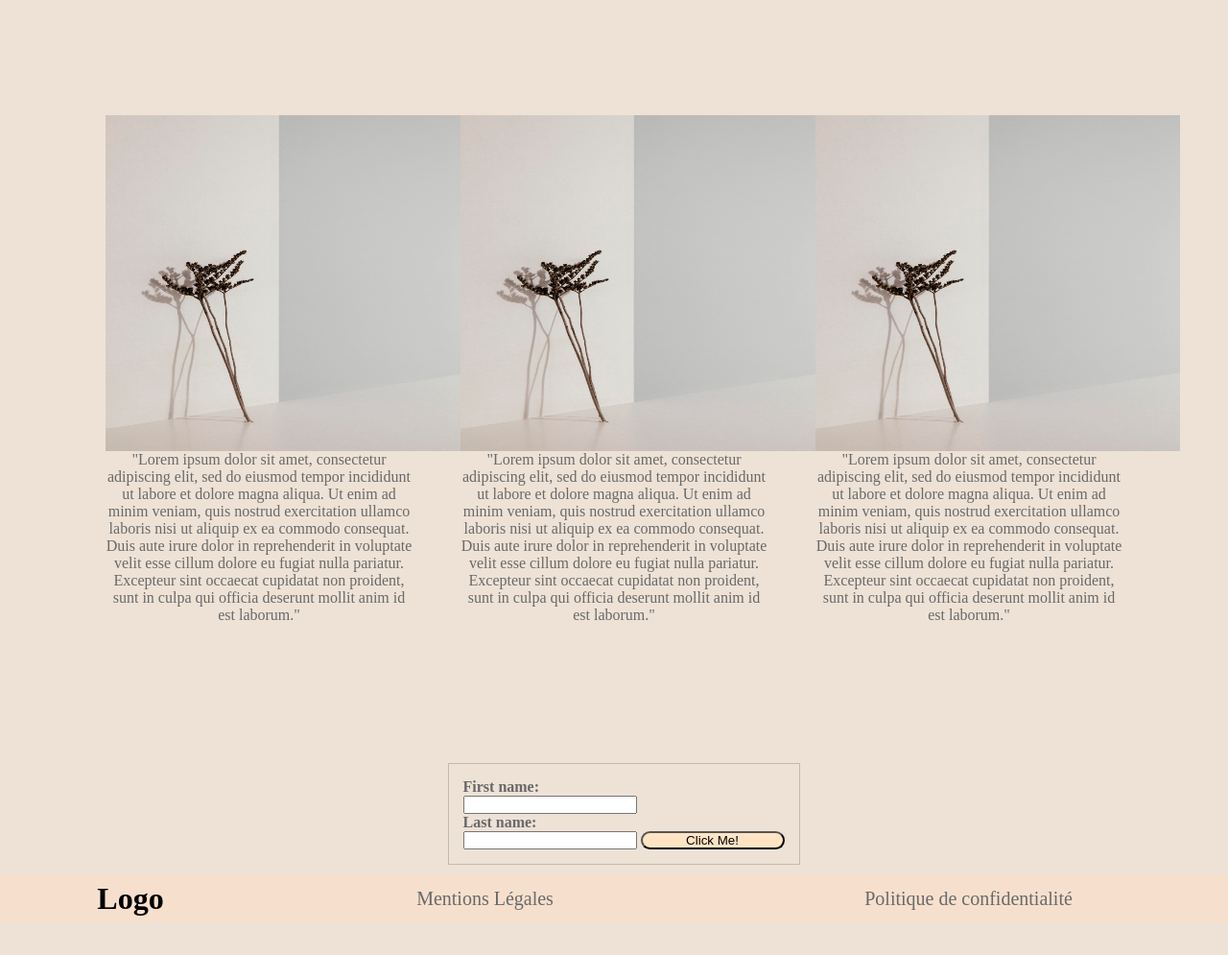
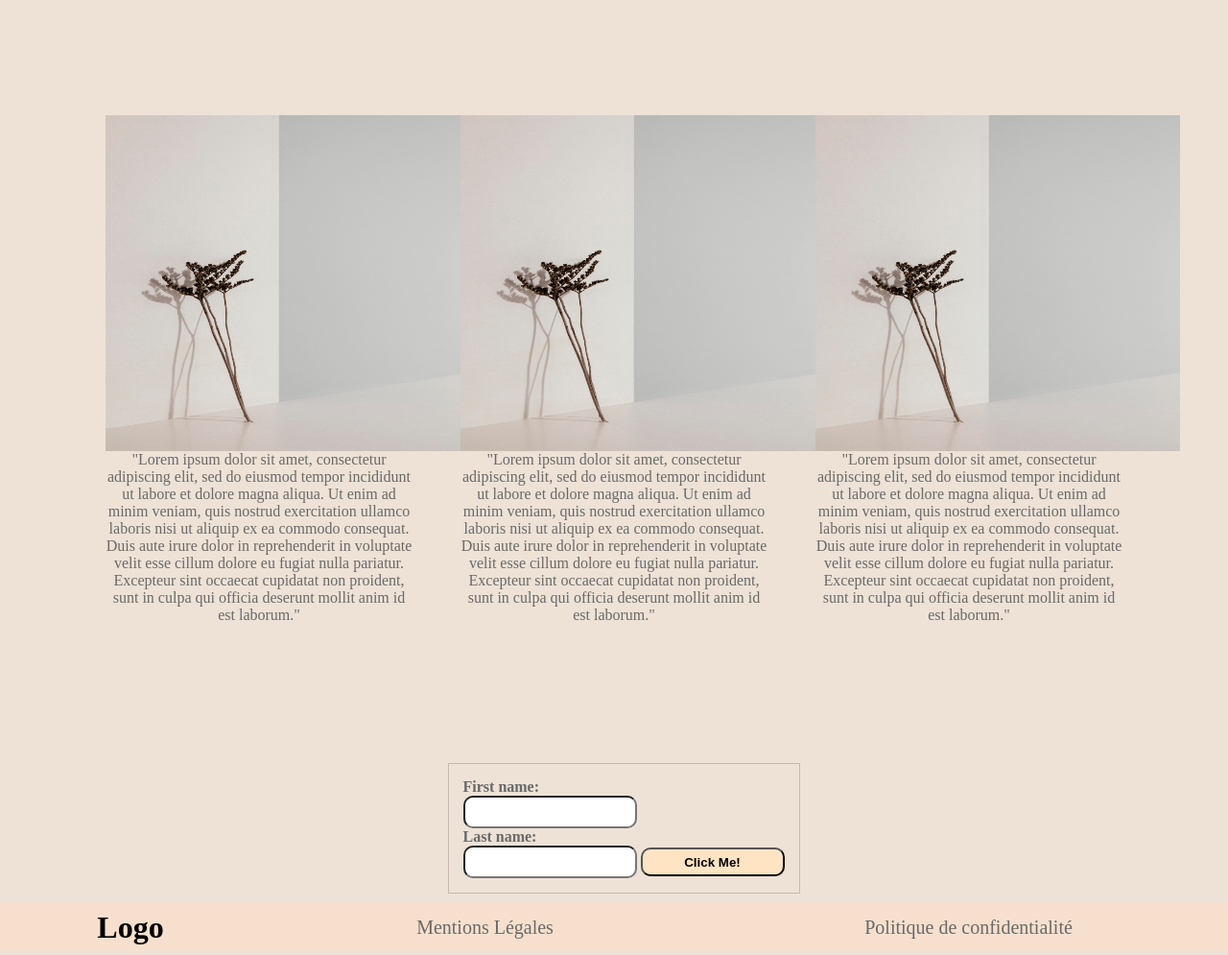
Before and after one commit to Emel-k/brief-git, a plain HTML site: page index.html in a window 1280 px wide. Shown: the part 65-1060 px from the top of the page at 96% size. Before the commit the page ends 1030 px from the top, so only its background shows below. Drawn offline with Linux system fonts and the light colour scheme.

```diff
--- a/style.css
+++ b/style.css
@@ -79,10 +79,17 @@
     font-weight: 700;
 }
 
+input{
+    border-radius: 10px;
+    height: 30px;
+}
+
 button{
     width: 150px;
+    height: 30px;
     border-radius: 10px;
     background-color: bisque;
+    font-weight: 700;
 }
 
 /*-------FOOTER------*/
```
